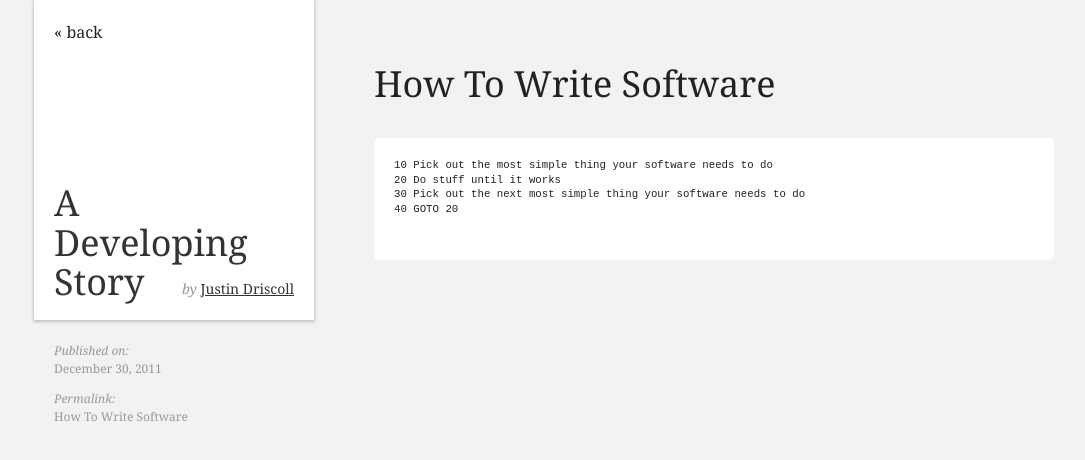
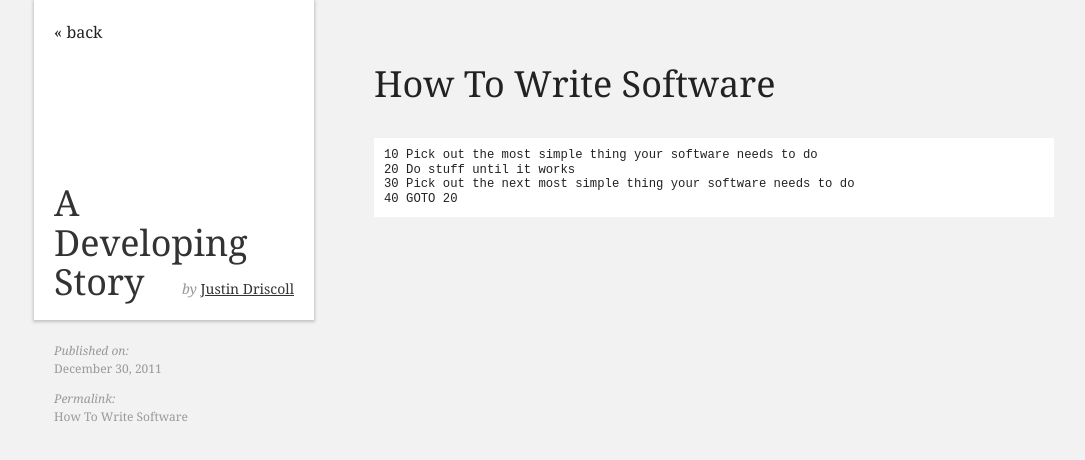
Before and after one commit to jdriscoll/jdriscoll.github.com, a Jekyll site: the page built from blog/_posts/2011-12-30-how-to-write-software.markdown, in a window 1280 px wide. Shown: the top 460 px of the page, without its empty margins (86-1171 px from the left). Built offline with Jekyll 4.4.1, drawn with Linux system fonts in a browser that asks for light colours.

Commit message:
Tweak CSS

```diff
--- a/assets/css/blog.css
+++ b/assets/css/blog.css
@@ -146,7 +146,7 @@ code {
   font: normal normal 87.5%/1em monospace, sans-serif;
 }
 
-.highlight {
+pre code {
   display: block;
   margin: 0 0 1.875em;
   padding:10px;
```
